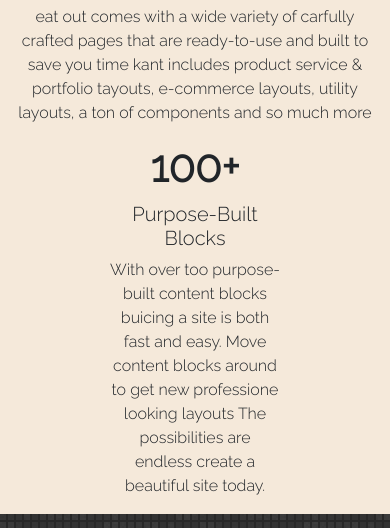
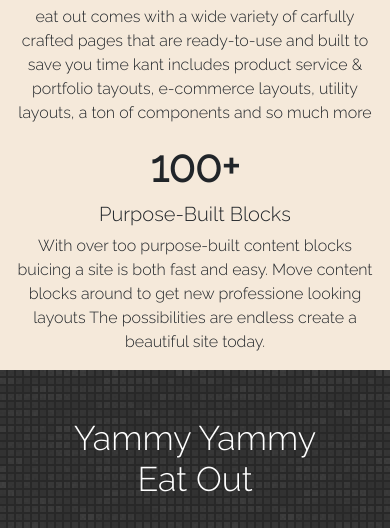
Before and after one commit to Azajul-Karim/eat-out-website, a plain HTML site: page index.html in a window 390 px wide. Shown: the part 572-1100 px from the top of the page. Drawn offline with nearby package versions, Linux system fonts and the light colour scheme.

Commit message:
class added

```diff
--- a/index.html
+++ b/index.html
@@ -57,7 +57,7 @@
           layouts, utility layouts, a ton of components and so much more
         </p>
       </div>
-      <div class="col-6 text-center">
+      <div class="col-md-6 text-center">
         <h1 class="display-1 fw-bold">100+</h1>
         <h5>Purpose-Built Blocks</h5>
         <p>
```
